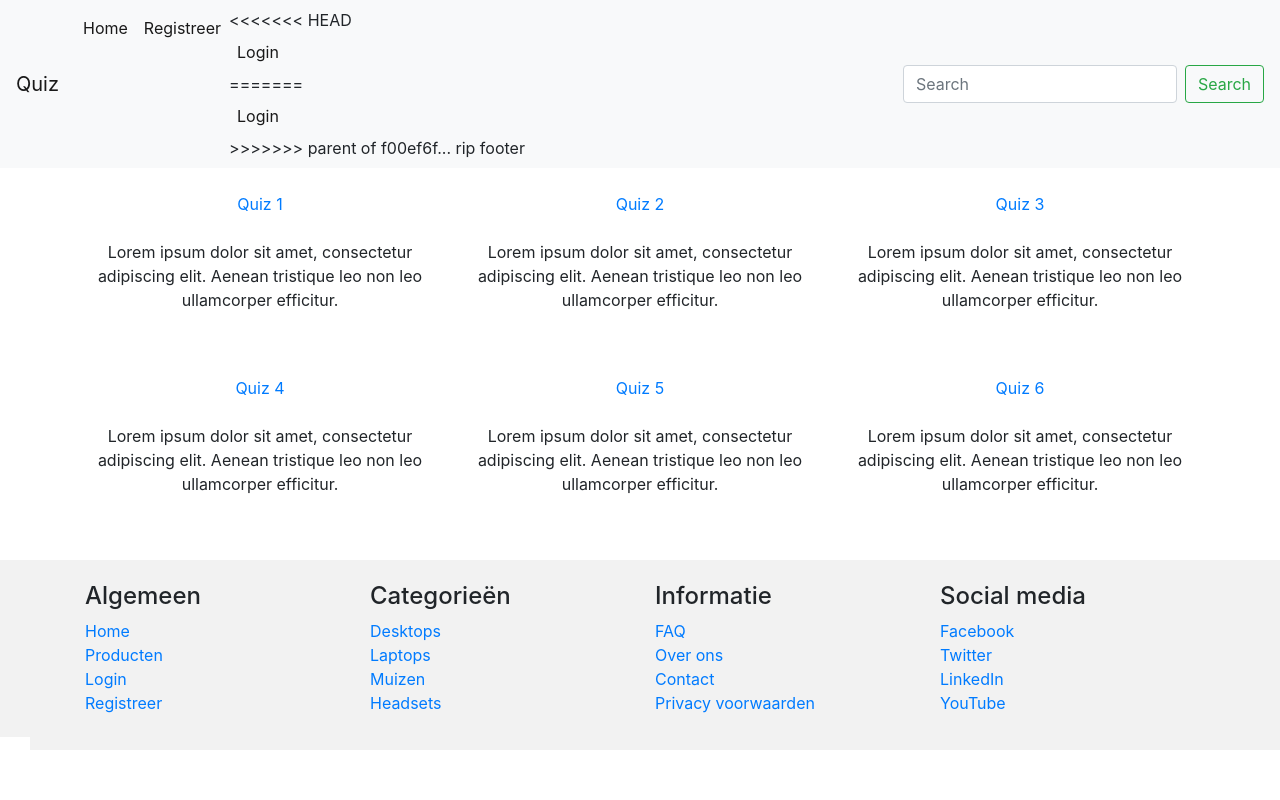
After one commit to koenstaz69/QuizBKV, a PHP site: page /quizes.php in a window 1280 px wide. The commit adds this page. Run offline with PHP 8.4, Linux system fonts and the light colour scheme.

Commit message:
revert rip footer

```diff
--- /dev/null
+++ b/includes/footer.php
@@ -0,0 +1,56 @@
+<footer class="" style="background-color: #f2f2f2;">
+    <div class="container">
+        <div class="row mt-lg-5" style="padding-top: 2%; padding-bottom: 2%;">
+
+            <div class="col-lg-3">
+                <h4>Algemeen</h4>
+                <ul class="fa-ul">
+                    <li><i class="fa-li fa fas fa-home"></i><a href="home.jsp">Home</a></li>
+                    <li><i class="fa-li fa fas fa-archive"></i><a href="producten.jsp">Producten</a></li>
+                    <li><i class="fa-li fa fas fa-user"></i><a href="login.jsp">Login</a></li>
+                    <li><i class="fa-li fa fa-user-plus"></i><a href="register.jsp">Registreer</a></li>
+                </ul>
+            </div>
+
+            <div class="col-lg-3">
+                <h4>Categorie&eumln</h4>
+                <ul class="fa-ul">
+                    <li><i class="fa-li fa fas fa-desktop"></i><a href="#">Desktops</a></li>
+                    <li><i class="fa-li fa fas fa-laptop"></i><a href="#">Laptops</a></li>
+                    <li><i class="fa-li fa fas fa-mouse-pointer"></i><a href="#">Muizen</a></li>
+                    <li><i class="fa-li fa fas fa-headphones"></i><a href="#">Headsets</a></li>
+                </ul>
+            </div>
+
+            <div class="col-lg-3">
+                <h4>Informatie</h4>
+                <ul class="fa-ul">
+                    <li><i class="fa-li fa fas fa-question-circle"></i><a href="#">FAQ</a></li>
+                    <li><i class="fa-li fa fas fa-users"></i><a href="#">Over ons</a></li>
+                    <li><i class="fa-li fa fas fa-phone-square"></i><a href="#">Contact</a></li>
+                    <li><i class="fa-li fa fas fa-file"></i><a href="algemene voorwaarden.pdf">Privacy voorwaarden</a></li>
+                </ul>
+            </div>
+
+            <div class="col-lg-3">
+                <h4>Social media</h4>
+                <ul class="fa-ul">
+                    <li><i class="fa-li fa fab fa-facebook-square"></i><a href="facebook.com">Facebook</a></li>
+                    <li><i class="fa-li fa fab fa-twitter-square"></i><a href="twitter.com">Twitter</a></li>
+                    <li><i class="fa-li fa fab fa-linkedin"></i><a href="linkedin.com">LinkedIn</a></li>
+                    <li><i class="fa-li fa fab fa-youtube"></i><a href="youtube.com">YouTube</a></li>
+                </ul>
+            </div>
+
+        </div>
+
+    </div>
+    <div class="container-fluid">
+        <div class="row">
+            <div class="footer-copyright" style="background-color: white; padding-top: 1%">
+                <div class="container">
+                </div>
+            </div>
+        </div>
+    </div>
+</footer>
--- a/includes/navbar.php
+++ b/includes/navbar.php
@@ -1,18 +1,27 @@
 <nav class="navbar navbar-expand-lg navbar-light bg-light">
-    <a class="navbar-brand" href="#">Home</a>
+    <a class="navbar-brand" href="#">Quiz</a>
     <button class="navbar-toggler" type="button" data-toggle="collapse" data-target="#navbarSupportedContent" aria-controls="navbarSupportedContent" aria-expanded="false" aria-label="Toggle navigation">
         <span class="navbar-toggler-icon"></span>
     </button>
     <div class="collapse navbar-collapse" id="navbarSupportedContent">
         <ul class="navbar-nav mr-auto">
             <li class="nav-item active">
+                <a class="nav-link" href="home.php">Home <span class="sr-only">(current)</span></a>
             </li>
             <li class="nav-item active">
                 <a class="nav-link" href="register.php">Registreer</a>
             </li>
             <li class="nav-item active">
+<<<<<<< HEAD
                 <a class="nav-link" href="login.php">Login</a>
+=======
+                <a class="nav-link" href="Login.php">Login</a>
+>>>>>>> parent of f00ef6f... rip footer
             </li>
         </ul>
+        <form class="form-inline my-2 my-lg-0">
+            <input class="form-control mr-sm-2" type="search" placeholder="Search" aria-label="Search">
+            <button class="btn btn-outline-success my-2 my-sm-0" type="submit">Search</button>
+        </form>
     </div>
 </nav>
--- /dev/null
+++ b/quizes.php
@@ -0,0 +1,56 @@
+<!DOCTYPE HTML>
+<html>
+<head>
+    <link rel="stylesheet" type="text/css" href="css/bootstrap.css">
+</head>
+<body>
+<?php
+include "includes/navbar.php";
+?>
+<div class="container mt-lg-4">
+    <div class="row">
+        <div class="col-md-4" class="rounded" align="center">
+             <a href="#">Quiz 1</a>
+            <br>
+            <br>
+            <p>Lorem ipsum dolor sit amet, consectetur adipiscing elit. Aenean tristique leo non leo ullamcorper efficitur.</p>
+        </div>
+        <div class="col-md-4" class="rounded" align="center">
+            <a href="#">Quiz 2</a>
+            <br>
+            <br>
+            <p>Lorem ipsum dolor sit amet, consectetur adipiscing elit. Aenean tristique leo non leo ullamcorper efficitur.</p>
+        </div>
+        <div class="col-md-4" class="rounded" align="center" >
+            <a href="#">Quiz 3</a>
+            <br>
+            <br>
+            <p>Lorem ipsum dolor sit amet, consectetur adipiscing elit. Aenean tristique leo non leo ullamcorper efficitur.</p>
+        </div>
+    </div>
+    <div class="row mt-md-5">
+        <div class="col-md-4" class="rounded" align="center">
+            <a href="#">Quiz 4</a>
+            <br>
+            <br>
+            <p>Lorem ipsum dolor sit amet, consectetur adipiscing elit. Aenean tristique leo non leo ullamcorper efficitur.</p>
+        </div>
+        <div class="col-md-4" class="rounded" align="center">
+            <a href="#">Quiz 5</a>
+            <br>
+            <br>
+            <p>Lorem ipsum dolor sit amet, consectetur adipiscing elit. Aenean tristique leo non leo ullamcorper efficitur.</p>
+        </div>
+        <div class="col-md-4"  class="rounded" align="center">
+            <a href="#">Quiz 6</a>
+            <br>
+            <br>
+            <p>Lorem ipsum dolor sit amet, consectetur adipiscing elit. Aenean tristique leo non leo ullamcorper efficitur.</p>
+        </div>
+    </div>
+</div>
+<?php
+include "includes/footer.php";
+?>
+</body>
+</html>
--- a/register.php
+++ b/registratie.php
@@ -28,7 +28,7 @@ if (isset($_POST['signUp']))
 <body>
 <div class="container">
         <div class="loginmodal-container">
-            <a href="index.php" style="margin-top: 5%;" class="btn btn-primary">Home</a>
+            <a href="index.php" class="btn btn-primary">Home</a>
             <h1>Registreren</h1><br>
             <form method="post">
                 <input type="text" name="naam" placeholder="Gebruikersnaam" required>
```
Also changed, not shown: index.php (+10 -2 lines), 1 other file.
